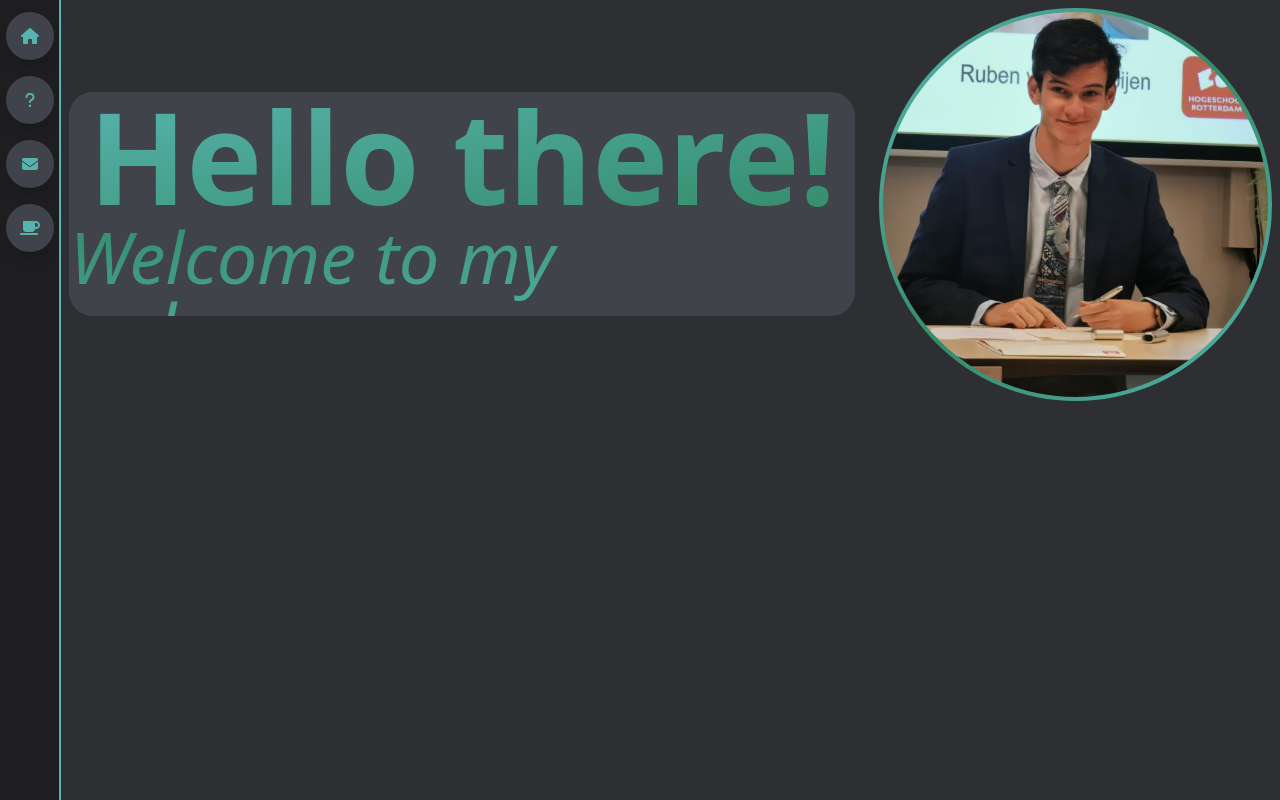
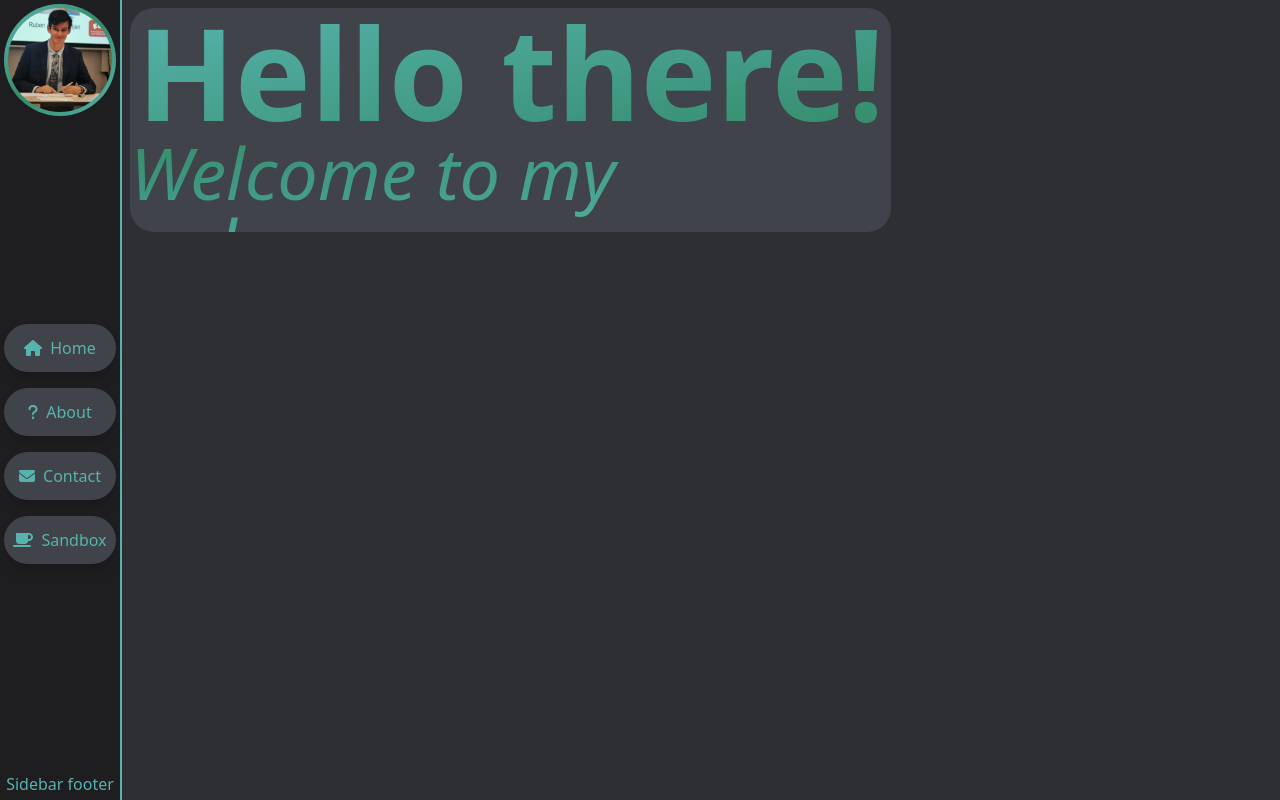
Before and after one commit to FRMeulen/me-online, a Vue app: page / in a window 1280 px wide. Built offline with nearby package versions, Linux system fonts and the light colour scheme.

Commit message:
Sidebar re-style.

```diff
--- a/src/components/SideBar/SideBarIcon.vue
+++ b/src/components/SideBar/SideBarIcon.vue
@@ -1,7 +1,7 @@
 <template>
-  <div class="sidebar-icon group">
-    <font-awesome-icon :icon="icon" />
-    <span class="sidebar-tooltip group-hover:scale-100">{{ tooltipText }}</span>
+  <div class="sidebar-icon flex flex-row">
+    <font-awesome-icon class="mr-2" :icon="icon" />
+    <span>{{ buttonName }}</span>
   </div>
 </template>
 
@@ -10,9 +10,9 @@ import { ref } from "vue";
 
 const props = defineProps({
   iconName: String,
-  tooltip: String,
+  buttonName: String,
 });
 
 const icon = ref(props.iconName);
-const tooltipText = ref(props.tooltip);
+const buttonName = ref(props.buttonName);
 </script>
--- a/src/components/layout/SideBar.vue
+++ b/src/components/layout/SideBar.vue
@@ -1,27 +1,37 @@
 <template>
   <div
-    class="h-screen w-16 p-1 flex flex-col bg-bgsecondary textsecondary shadow-lg border-r-2 border-primary"
+    class="h-screen w-32 p-1 flex flex-col items-center justify-between bg-bgsecondary textsecondary shadow-lg border-r-2 border-primary"
   >
+    <div class="icon-container items-center">
+      <div
+        class="bg-gradient-to-br from-primary via-secondary to-primary rounded-full"
+      >
+        <img alt="Me" class="rounded-full p-1" src="@/assets/me.jpg" />
+      </div>
+    </div>
+    <div class="button-container">
       <SideBarIcon
         icon-name="fa-solid fa-house"
-      tooltip="Home"
+        button-name="Home"
         @click="navigate('home')"
       />
       <SideBarIcon
         icon-name="fa-solid fa-question"
-      tooltip="About"
+        button-name="About"
         @click="navigate('about')"
       />
       <SideBarIcon
         icon-name="fa-solid fa-envelope"
-      tooltip="Contact"
+        button-name="Contact"
         @click="navigate('contact')"
       />
       <SideBarIcon
         icon-name="fa-solid fa-coffee"
-      tooltip="Sandbox"
+        button-name="Sandbox"
         @click="navigate('sandbox')"
       />
+    </div>
+    <div class="sidebar-footer">Sidebar footer</div>
   </div>
 </template>
 
--- a/src/tailwind.css
+++ b/src/tailwind.css
@@ -5,19 +5,15 @@
 @layer components {
   .sidebar-icon {
     @apply relative flex items-center justify-center
-           h-12 w-12 my-2 mx-auto shadow-lg
+           h-12 w-28 my-4 mx-auto shadow-lg
            bg-bgaccent text-primary hover:bg-secondary hover:text-white
            rounded-3xl hover:rounded-xl
            transition-all duration-300 ease-linear
            cursor-pointer;
   }
 
-  .sidebar-tooltip {
-    @apply absolute w-auto p-2 m-2 min-w-max left-14
-           rounded-md shadow-md
-           text-primary bg-bgsecondary
-           text-xs font-bold caret-transparent
-           transition-all duration-100 scale-0 origin-left;
+  .sidebar-footer {
+    @apply text-primary
   }
 
   .debug-red {
--- a/src/views/HomeView.vue
+++ b/src/views/HomeView.vue
@@ -15,11 +15,6 @@
           Welcome to my webpage.
         </p>
       </div>
-      <div
-        class="w-1/3 bg-gradient-to-br from-primary via-secondary to-primary rounded-full"
-      >
-        <img alt="Me" class="rounded-full p-1" src="@/assets/me.jpg" />
-      </div>
     </div>
   </div>
 </template>
--- a/tailwind.config.js
+++ b/tailwind.config.js
@@ -1,7 +1,7 @@
 /** @type {import('tailwindcss').Config} */
 module.exports = {
   content: ["./src/**/*.vue"],
-  darkmode: 'class',
+  darkmode: "class",
   theme: {
     extend: {
       colors: {
```
Lines whose indentation alone changed are shown as unchanged.
